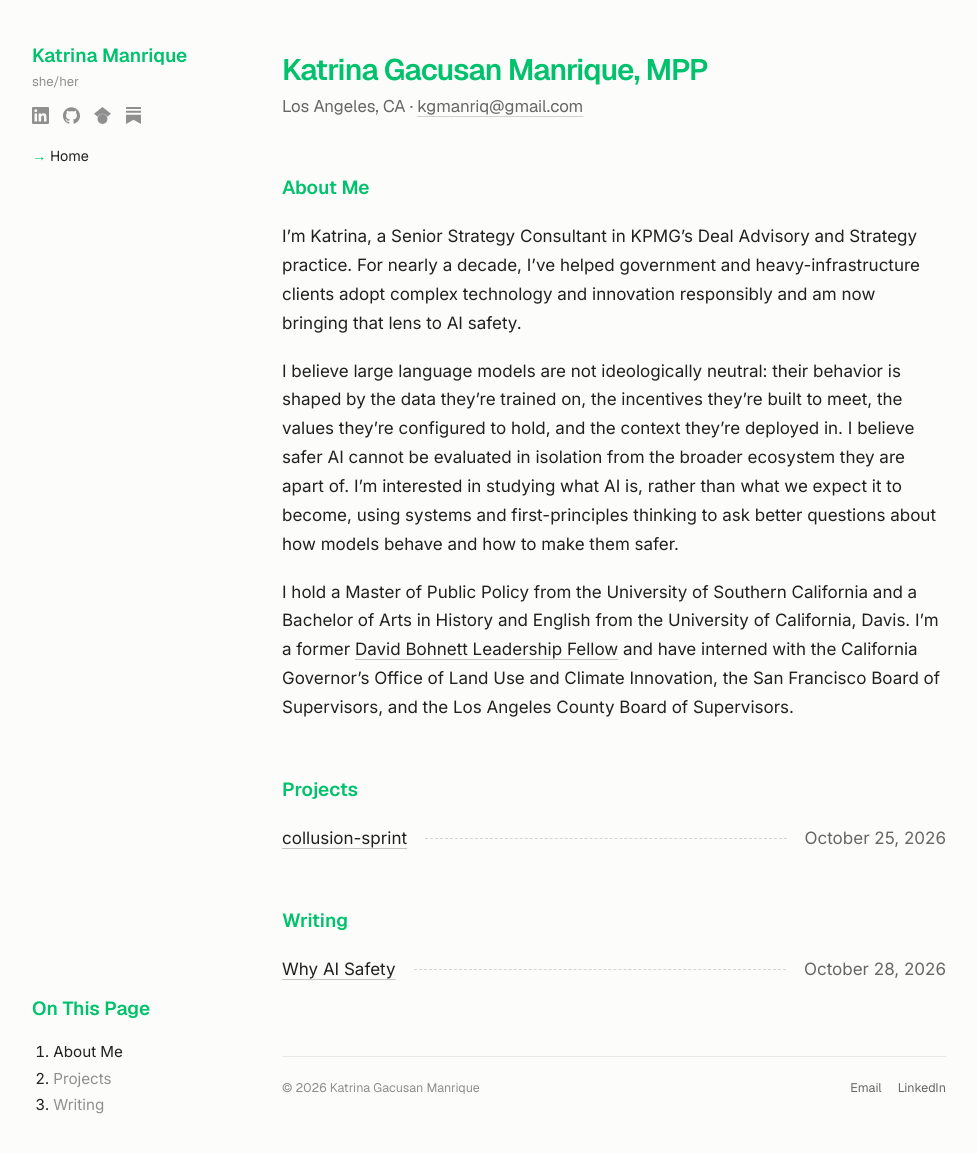
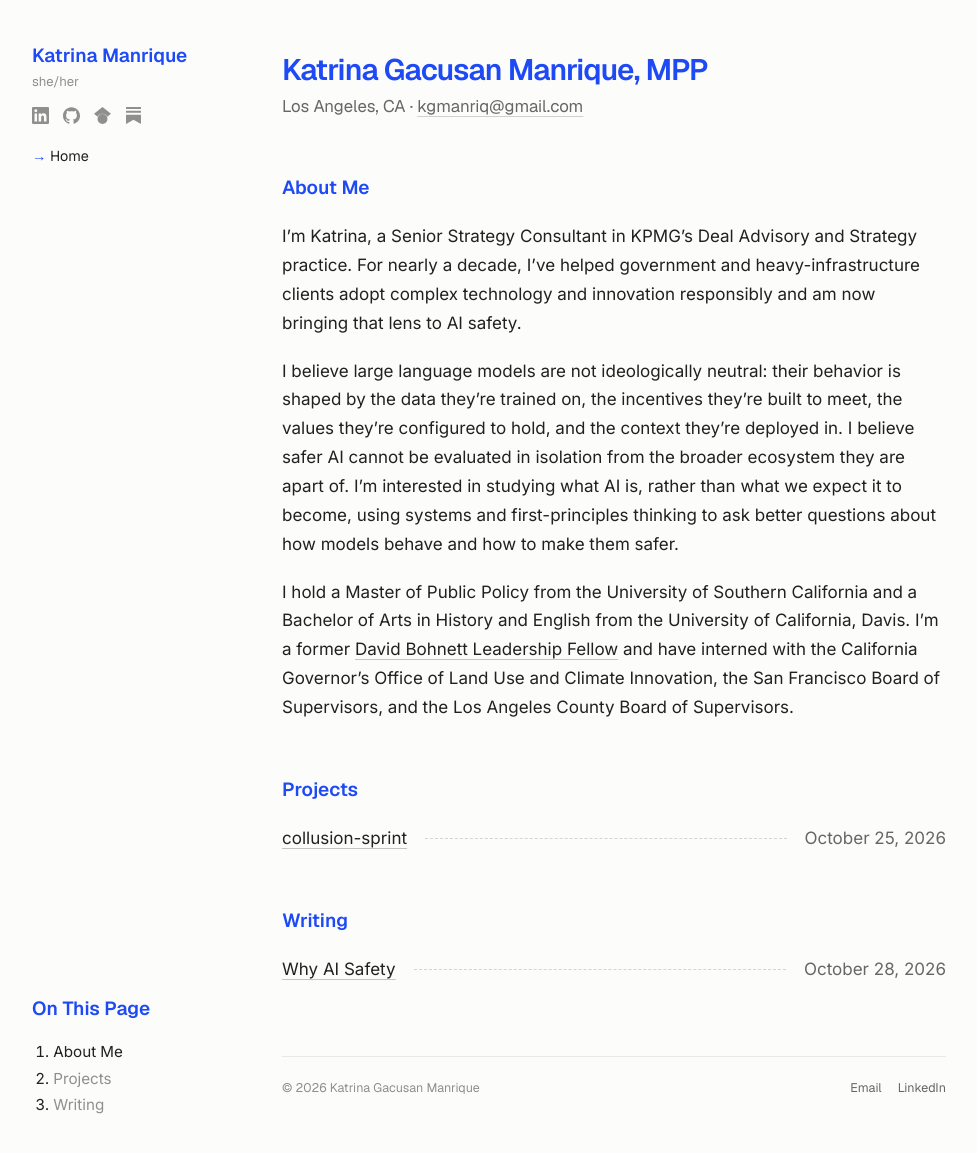
Before and after one commit to kgmanriq/kgmanriq.github.io, a Jekyll site: the page built from index.html, in a window 1280 px wide and 1163 px high. Shown: the top 1153 px of the window, without its empty margins (16-993 px from the left). Built offline with Jekyll 4.4.1, drawn with Linux system fonts in a browser that asks for light colours.

Commit message:
Back to #1e4af5 blue
Co-Authored-By: Claude Opus 5.5 <noreply@anthropic.com>
Claude-Session: https://claude.ai/code/session_01EuuEgRVzQ3seSDn6GstdDW

```diff
--- a/assets/css/style.css
+++ b/assets/css/style.css
@@ -5,9 +5,9 @@
   --muted: #666666;
   --faint: #8f8f8f;
   --line: #e8e8e5;
-  --accent: #00c26c;
-  --heading: #00c26c;
-  --accent-soft: #e5f9ef;
+  --accent: #1e4af5;
+  --heading: #1e4af5;
+  --accent-soft: #eaeffe;
   --serif: "Geist", "Helvetica Neue", Helvetica, Arial, sans-serif;
   --sans: "Geist", "Helvetica Neue", Helvetica, Arial, sans-serif;
   --body: "Inter", "Helvetica Neue", Helvetica, Arial, sans-serif;
@@ -93,7 +93,7 @@ p { margin: 0 0 1.1em; }
 /* ---------- Tiles ---------- */
 .tiles { display: grid; grid-template-columns: repeat(3, 1fr); gap: 14px; margin-bottom: 8px; clear: none; }
 .tile { display: flex; flex-direction: column; background: #fff; border: 1px solid var(--line); border-radius: 10px; overflow: hidden; text-decoration: none; color: var(--text); transition: border-color .15s, transform .15s; }
-.tile:hover { color: var(--text); border-color: rgba(0, 194, 108, .5); transform: translateY(-2px); }
+.tile:hover { color: var(--text); border-color: rgba(30, 74, 245, .5); transform: translateY(-2px); }
 .tile-img { width: 100%; aspect-ratio: 16 / 9; object-fit: cover; display: block; border-bottom: 1px solid var(--line); }
 .tile-body { padding: 14px 15px 16px; display: flex; flex-direction: column; flex: 1; }
 .tile-meta { font-family: var(--sans); font-size: .68rem; color: var(--faint); margin: 0 0 6px; }
```
